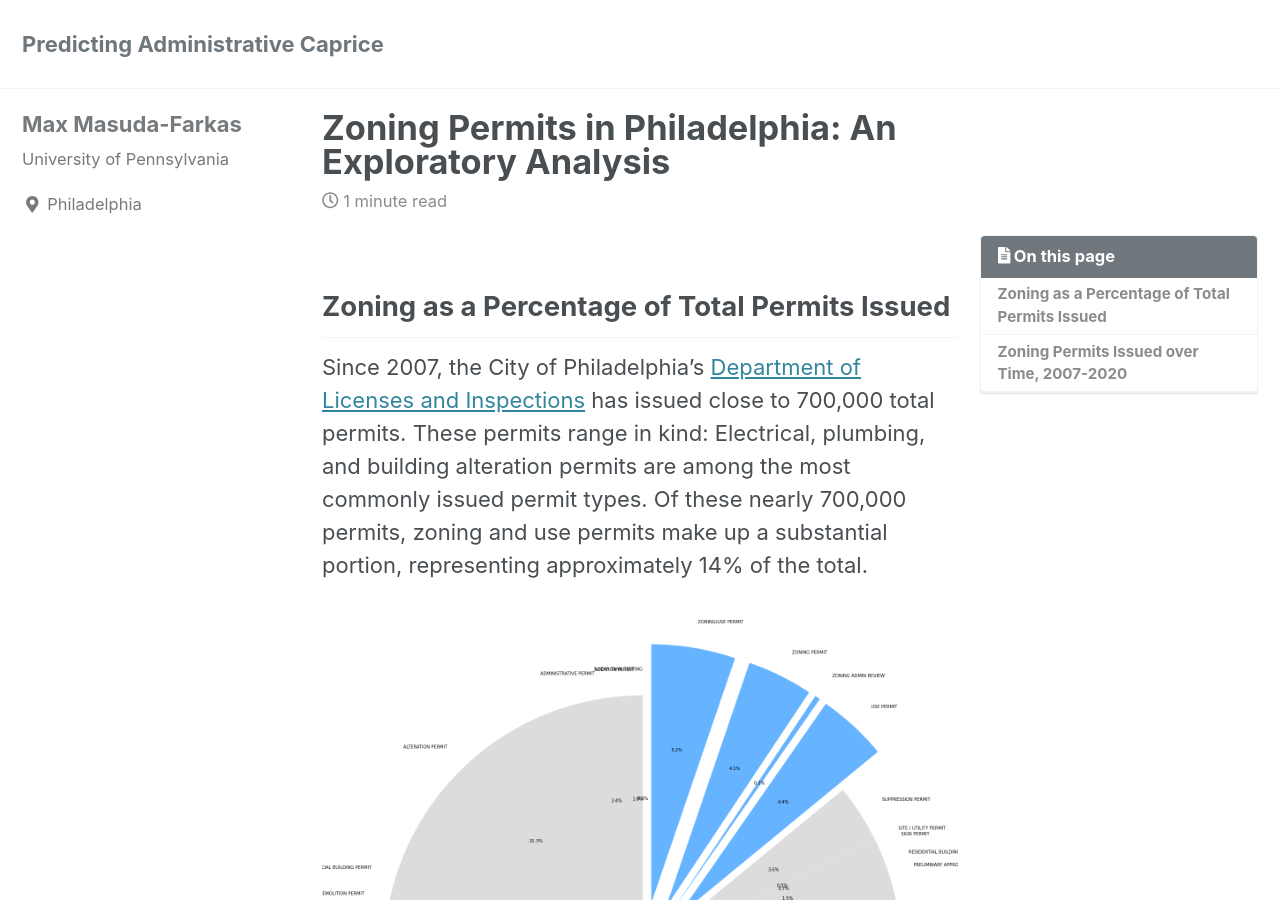
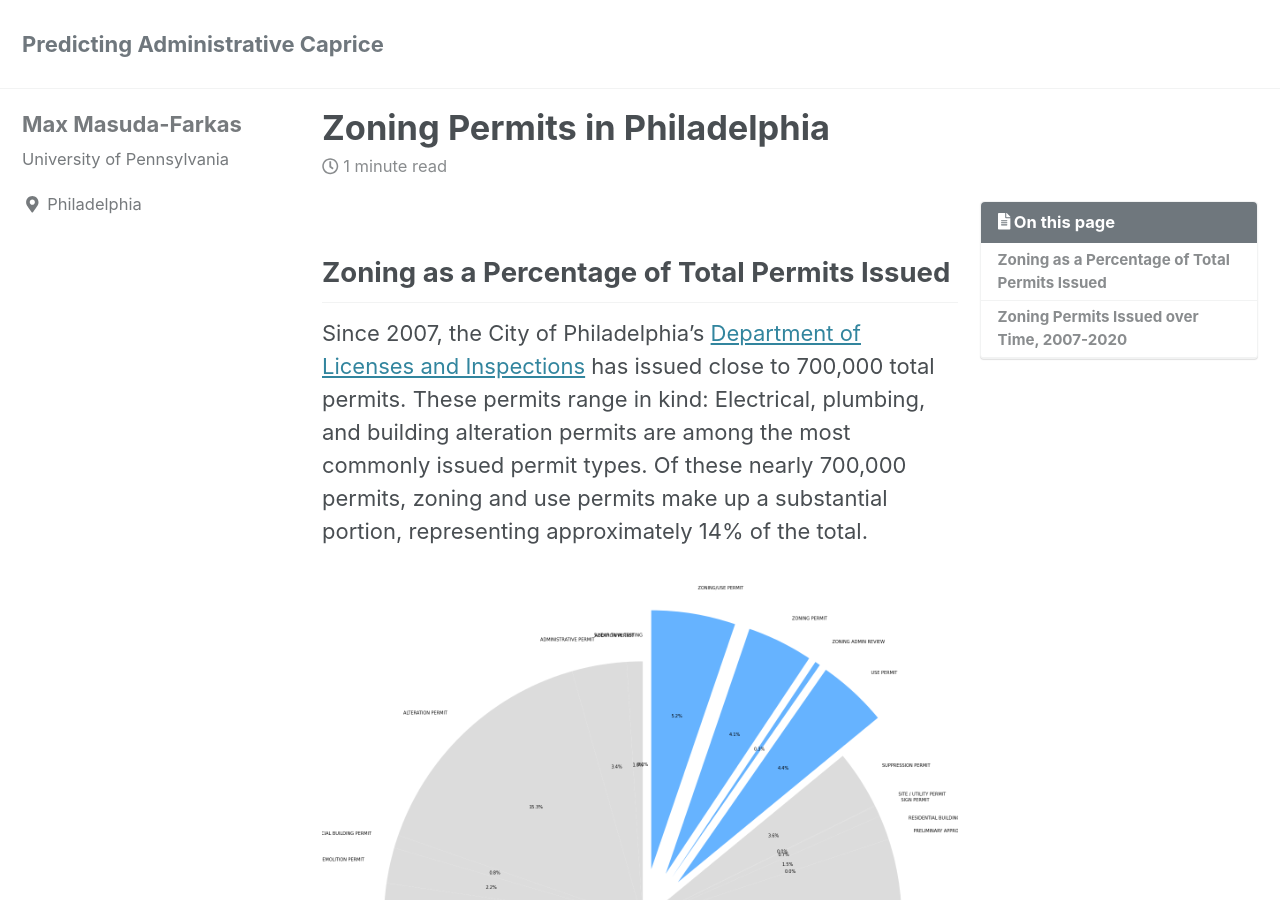
Before and after one commit to maxmasudafarkas/Philadelphia_Entitlements_Analysis, a Jekyll site: the page built from _posts/2020-12-17-zoning-permit-exploratory-analysis.md, in a window 1280 px wide and 900 px high. Built offline with Jekyll 4.4.1, drawn with Linux system fonts in a browser that asks for light colours; cached includes are drawn as plain includes; nearby versions of some CDN libraries; a script that is not in the unit is left out.

Commit message:
Update 2020-12-17-zoning-permit-exploratory-analysis.md

```diff
--- a/_posts/2020-12-17-zoning-permit-exploratory-analysis.md
+++ b/_posts/2020-12-17-zoning-permit-exploratory-analysis.md
@@ -1,5 +1,5 @@
 ---
-title: "Zoning Permits in Philadelphia: An Exploratory Analysis"
+title: "Zoning Permits in Philadelphia"
 date: 2020-12-21
 published: true
 tags: [dataviz, matplotlib]
```
